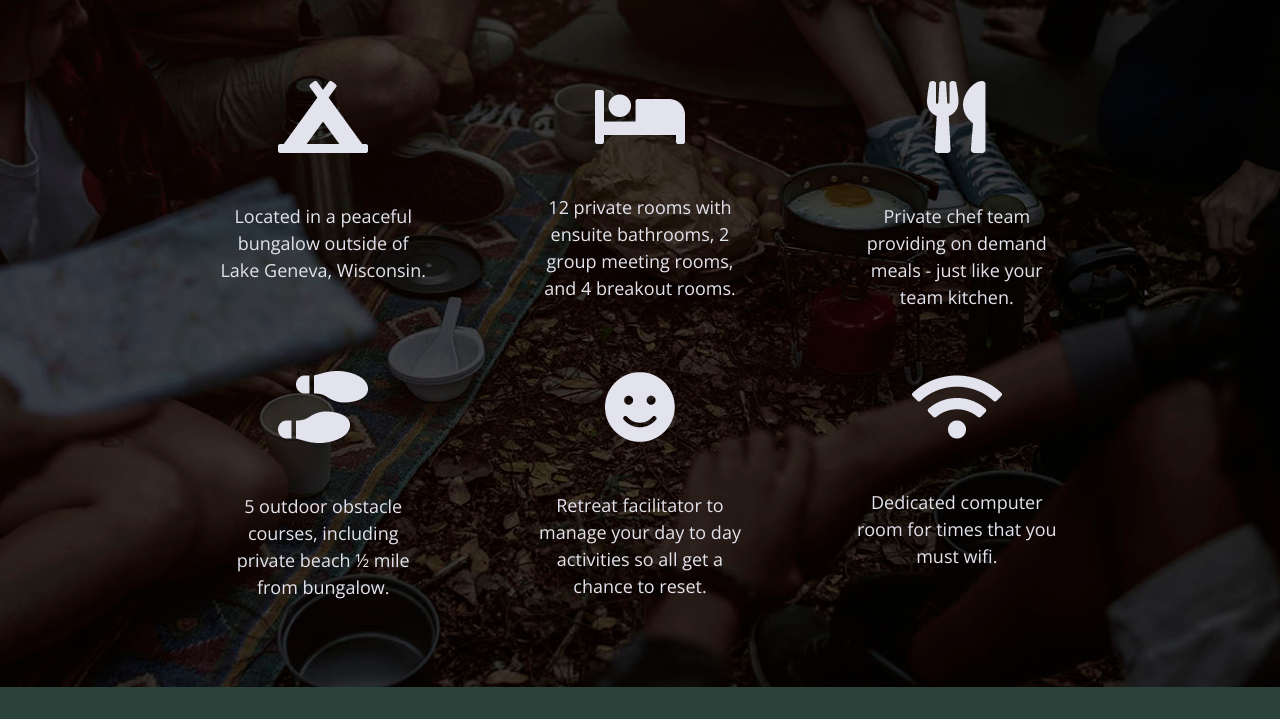
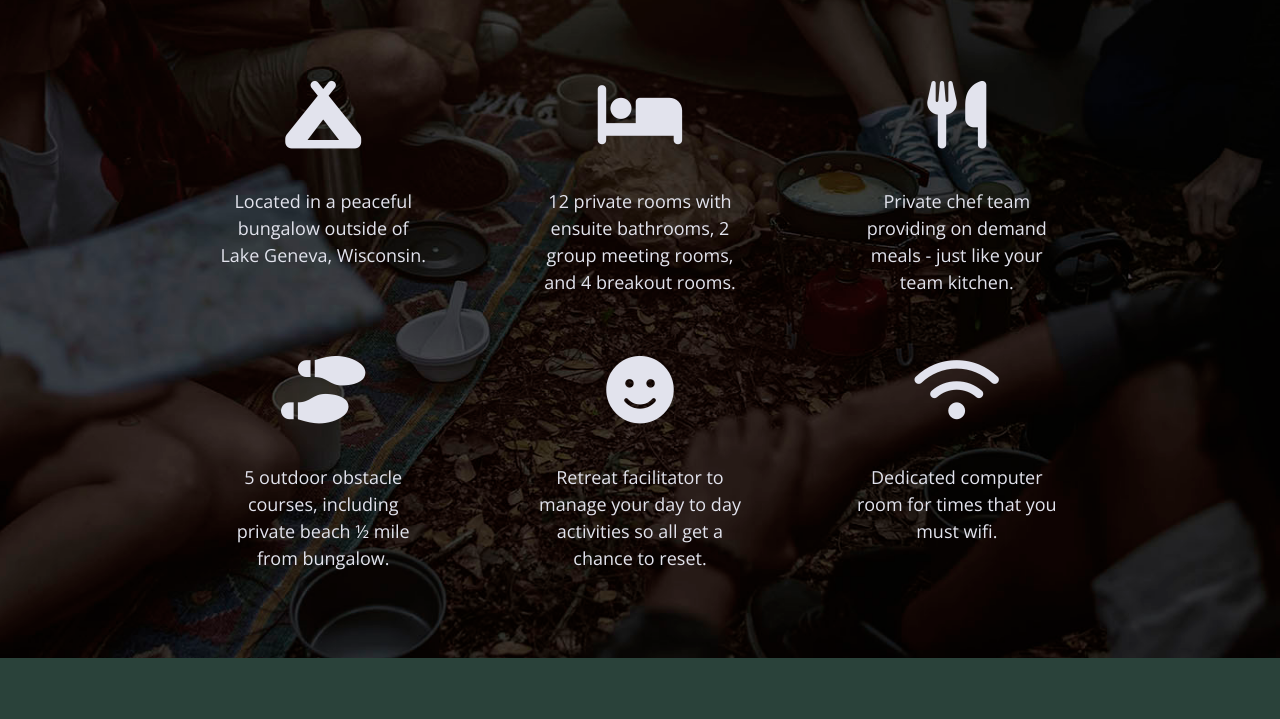
Before and after one commit to KGavinchuk/unplugged-retreat, a website built with Parcel: page index.html in a window 1280 px wide. Shown: the part 1263-1982 px from the top of the page. Built offline with nearby package versions, Linux system fonts and the light colour scheme; files whose address does not match are found by name.

Commit message:
Changed features icons to fontawesome icons

```diff
--- a/css/main.css
+++ b/css/main.css
@@ -357,8 +357,9 @@ input[type=button] {
   flex-flow: row wrap;
 }
 
-.features .fontawesome-icon {
-  margin-bottom: 3.125em;
+.features i {
+  font-size: 3.75em;
+  margin-bottom: 40px;
 }
 
 /* Reviews */
--- a/index.html
+++ b/index.html
@@ -21,6 +21,9 @@
 
   <link rel="stylesheet" href="css/normalize.css">
   <link rel="stylesheet" href="css/main.css">
+
+  <!--fontawesome link -->
+  <script src="https://kit.fontawesome.com/5e60b0bc27.js" crossorigin="anonymous"></script>
 
   <meta name="theme-color" content="#fafafa">
 </head>
@@ -79,9 +82,9 @@
 
                 <div class="features-items">
                     <article>
-                        <figure class="fontawesome-icon">
-                          <img src="img/campground.png" alt="Campground" />
-                        </figure>
+                        <p class="fontawesome-icon">
+                          <i class="fas fa-campground"></i>
+                        </p>
                         <p class="features-item-description">
                           Located in a peaceful bungalow outside of Lake Geneva,
                           Wisconsin.
@@ -89,9 +92,9 @@
                     </article>
 
                     <article>
-                        <figure class="fontawesome-icon">
-                          <img src="img/bed.png" alt="Bed" />
-                        </figure>
+                        <p class="fontawesome-icon">
+                          <i class="fas fa-bed"></i>
+                        </p>
                         <p class="features-item-description">
                           12 private rooms with ensuite bathrooms, 2 group
                           meeting rooms, and 4 breakout rooms.
@@ -99,9 +102,9 @@
                     </article>
 
                     <article>
-                        <figure class="fontawesome-icon">
-                          <img src="img/utensils.png" alt="Utensils" />
-                        </figure>
+                        <p class="fontawesome-icon">
+                          <i class="fas fa-utensils"></i>
+                        </p>
                         <p class="features-item-description">
                           Private chef team providing on demand meals - just
                           like your team kitchen.
@@ -109,9 +112,9 @@
                     </article>
 
                     <article>
-                        <figure class="fontawesome-icon">
-                          <img src="img/shoe-prints.png" alt="Shoe prints" />
-                        </figure>
+                        <p class="fontawesome-icon">
+                          <i class="fas fa-shoe-prints"></i>
+                        </p>
                         <p class="features-item-description">
                           5 outdoor obstacle courses, including private beach
                           &frac12; mile from bungalow.
@@ -119,9 +122,9 @@
                     </article>
 
                     <article>
-                        <figure class="fontawesome-icon">
-                          <img src="img/smile.png" alt="Smile" />
-                        </figure>
+                        <p class="fontawesome-icon">
+                          <i class="fas fa-smile"></i>
+                        </p>
                         <p class="features-item-description">
                           Retreat facilitator to manage your day to day
                           activities so all get a chance to reset.
@@ -129,9 +132,9 @@
                     </article>
 
                     <article>
-                        <figure class="fontawesome-icon">
-                          <img src="img/wifi.png" alt="Wifi" />
-                        </figure>
+                        <p class="fontawesome-icon">
+                          <i class="fas fa-wifi"></i>
+                        </p>
                         <p class="features-item-description">
                           Dedicated computer room for times that you must wifi.
                         </p>
```
Also changed, not shown: about/index.html (+3 -0 lines), faq/index.html (+3 -0 lines), img/bed.png (deleted), img/campground.png (deleted), img/circle-button.png (added), img/facebook.png (deleted), img/instagram.png (deleted), img/map.png (deleted), img/shoe-prints.png (deleted), img/smile.png (deleted), img/twitter.png (deleted), img/utensils.png (deleted), img/wifi.png (deleted).
